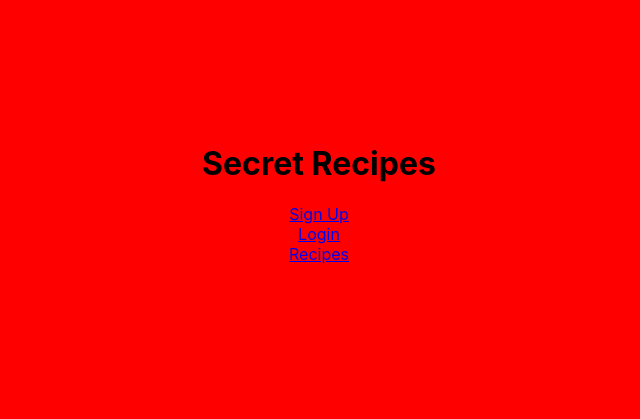
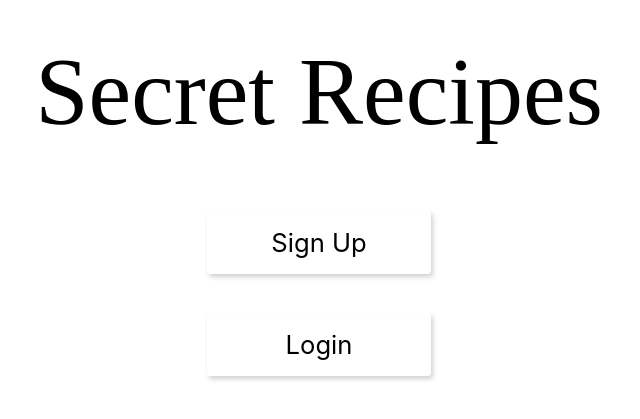
Before and after one commit to Lambda-Secret-Family-Recipes-5/client, a React (Create React App) app: page / in a window 1280 px wide. Shown: the part 207-626 px from the top of the page, without its empty margins (321-961 px from the left). Built offline with nearby package versions, Linux system fonts and the light colour scheme.

Commit message:
Added styling to splash, just needs a font and background image

```diff
--- a/src/components/Splash.js
+++ b/src/components/Splash.js
@@ -3,7 +3,6 @@ import { Link } from 'react-router-dom';
 import styled from "styled-components";
 
 const SplashContainer = styled.div`
-  background: red;
   overflow: auto;
   height: 100vh;
   display: flex;
@@ -12,13 +11,47 @@ const SplashContainer = styled.div`
   flex-direction: column;
 `;
 
+const SplashHeadline = styled.h1`
+  font-size: 6rem;
+  font-weight: 100;
+  font-family: serif;
+  @media (max-width: 1200px){
+    font-size: 5rem;
+  }
+  @media (max-width: 800px){
+    font-size: 2.5rem;
+  }
+`;
+
+const SplashLink = styled(Link)`
+  width: 15%;
+  font-size: 1.6rem;
+  padding: 1rem;
+  background: white;
+  text-align: center;
+  text-decoration: none;
+  border-radius: 3px;
+  color: black;
+  margin-bottom: 3%;
+  box-shadow: 2px 3px 5px #d0d0d0;
+  &:hover {
+    background: black;
+    color: white;
+    box-shadow: 0 0 0 white;
+    border-radius: 5px;
+  }
+  @media (max-width: 800px){
+    width: 25%;
+    font-size: 1.1rem;
+  }
+`;
+
 export default function Splash() {
   return (
     <SplashContainer className='splash'>
-      <h1>Secret Recipes</h1>
-      <Link to="/signup">Sign Up</Link>
-      <Link to="/login">Login</Link>
-      <Link to="/recipes">Recipes</Link>
+      <SplashHeadline>Secret Recipes</SplashHeadline>
+      <SplashLink to="/signup">Sign Up</SplashLink>
+      <SplashLink to="/login">Login</SplashLink>
     </SplashContainer>
-  )
+  );
 }
```
